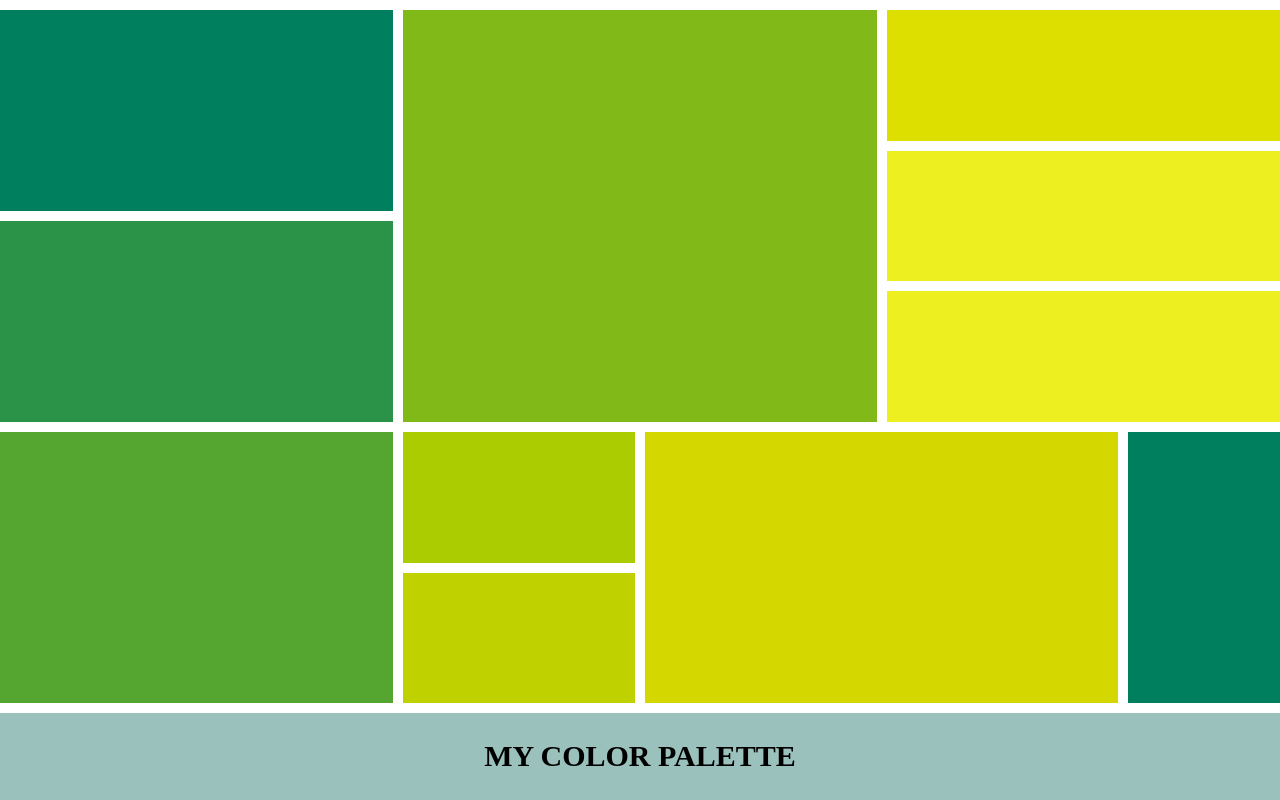
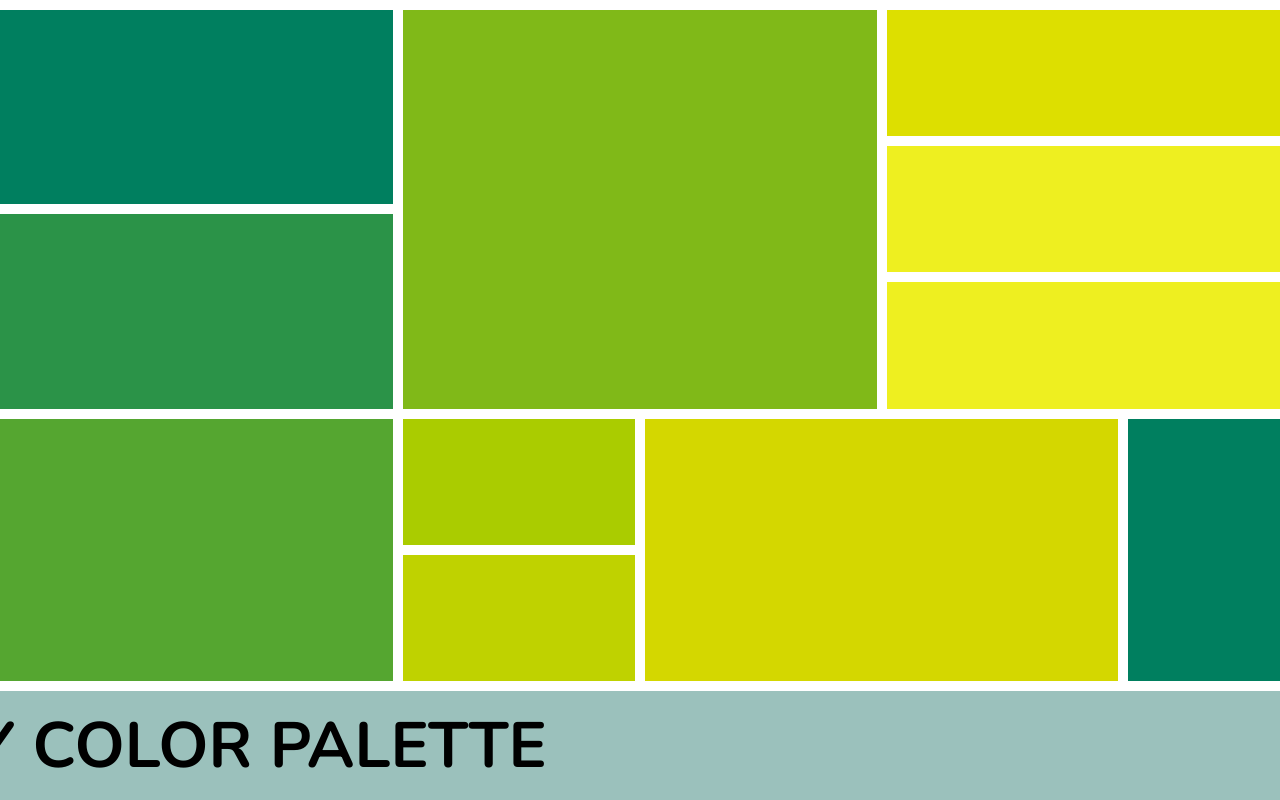
Before and after one commit to Kaca-S/color-palette, a plain HTML site: page index.html in a window 1280 px wide. Shown: the top 800 px of the page. Drawn offline with nearby package versions, Linux system fonts and the light colour scheme.

Commit message:
added footer/font and adjusted size and placement

```diff
--- a/index.html
+++ b/index.html
@@ -5,6 +5,9 @@
     <meta name="viewport" content="width=device-width, initial-scale=1.0">
     <link rel="stylesheet" href="styles/normalize.css">
     <link rel="stylesheet" href="styles/index.css">
+    <link rel="preconnect" href="https://fonts.googleapis.com">
+    <link rel="preconnect" href="https://fonts.gstatic.com" crossorigin>
+    <link href="https://fonts.googleapis.com/css2?family=Nunito:ital,wght@0,200..1000;1,200..1000&display=swap" rel="stylesheet">
     <title>Green color palette</title>
 </head>
 <body>
--- a/styles/index.css
+++ b/styles/index.css
@@ -10,9 +10,9 @@ body {
     display: grid;
     grid-template-columns: repeat (6 1fr);
     grid-template-rows: repeat (10 1fr);
-    gap: 10px;
+    grid-gap: 10px;
     width: 1440px;
-    height: 800px;
+    height: 900px;
     background-color: white;
     padding: 10px;
 }
@@ -32,7 +32,6 @@ body {
 .five { grid-column: 5 / 7; grid-row: 3 / 5;
         background-color: #EEEF20;
 }
-
 .six { grid-column: 5 / 7; grid-row: 5 / 7;
         background-color: #EEEF20;
 }
@@ -54,11 +53,13 @@ body {
 
 .footer {
 width: 1440px;
-height: 100px;
+height: 146px;
 display: flex;
 align-items: center;
-justify-content: center;
+justify-content:flex-start;
 background-color: #9BC1BC;
+font-family: "Nunito", serif;
 font-weight: bold;
-font-size: 30px;
+font-size: 64px;
+line-height: normal;
 }
```
